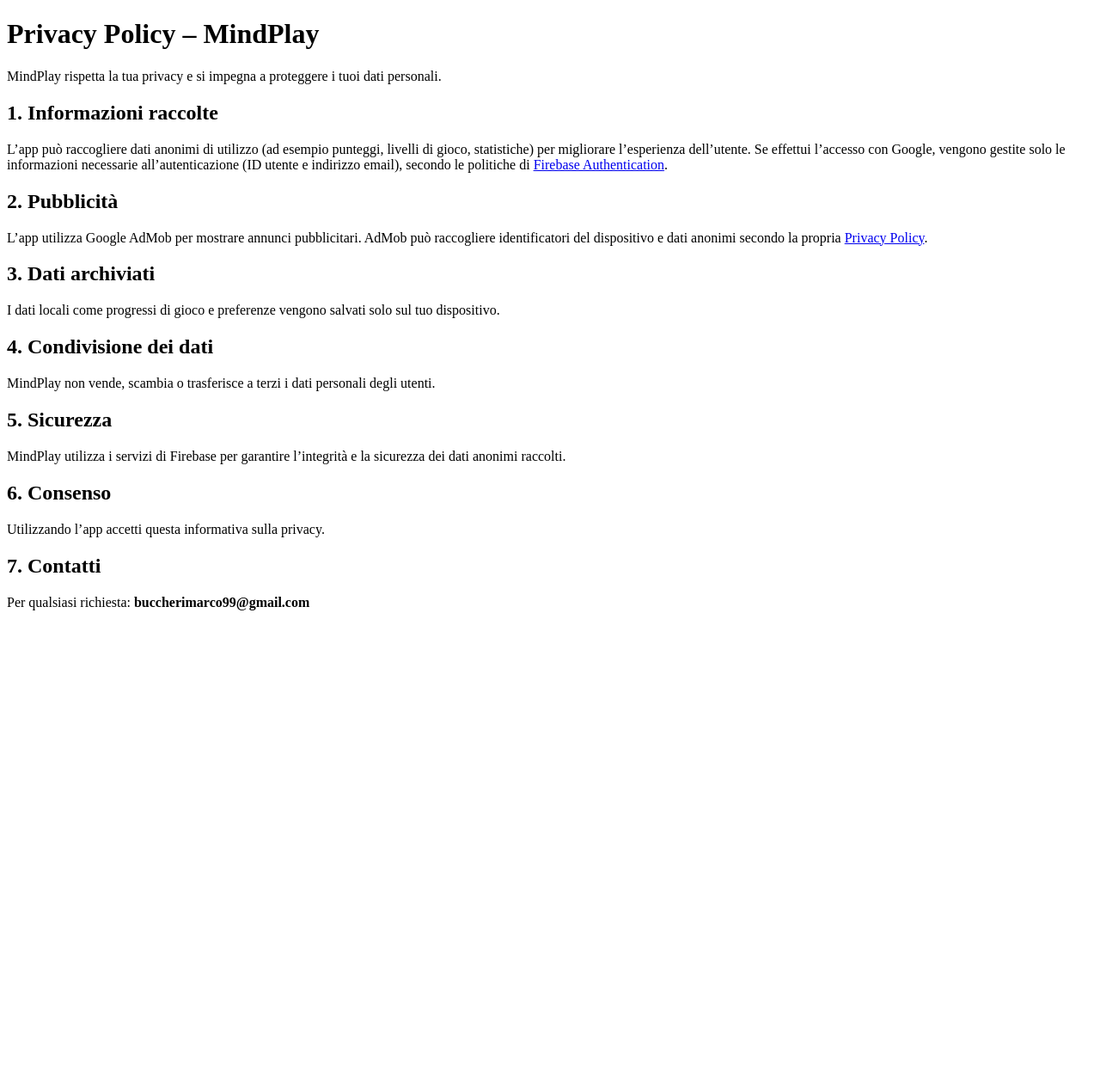
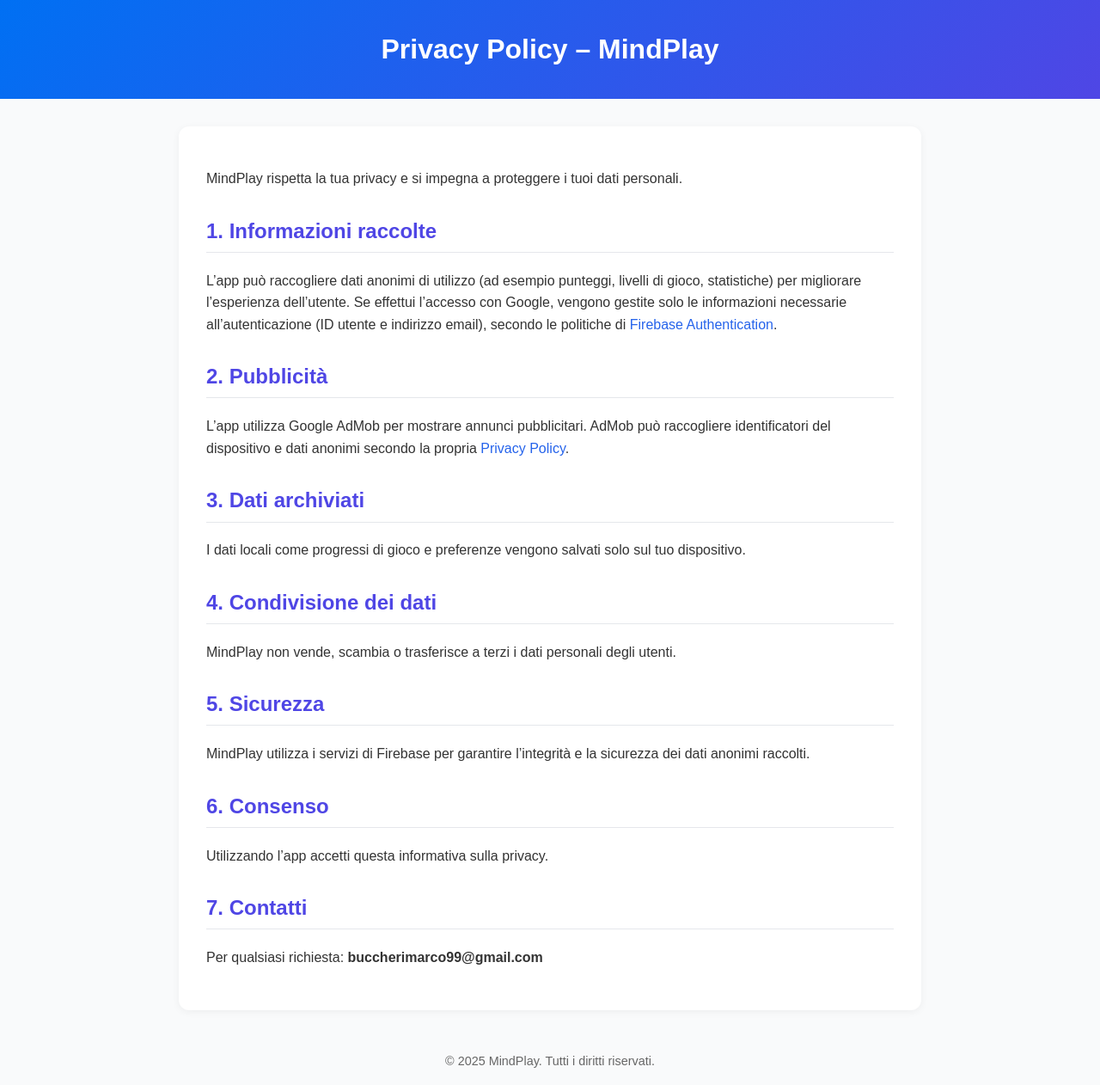
Before and after one commit to Gimmy1999/mindplay-privacy, a plain HTML site: page index.html in a window 1280 px wide. Shown: the whole page at 86% size. Before the commit the page ends 800 px from the top, so only its background shows below. Drawn offline with Linux system fonts and the light colour scheme.

Commit message:
Update index.html

```diff
--- a/index.html
+++ b/index.html
@@ -1,12 +1,64 @@
 <!DOCTYPE html>
 <html lang="it">
 <head>
-  <meta charset="UTF-8">
-  <meta name="viewport" content="width=device-width, initial-scale=1.0">
+  <meta charset="UTF-8" />
+  <meta name="viewport" content="width=device-width, initial-scale=1.0" />
   <title>Privacy Policy – MindPlay</title>
+  <style>
+    body {
+      font-family: "Poppins", Arial, sans-serif;
+      background-color: #f9fafb;
+      color: #333;
+      margin: 0;
+      padding: 0;
+      line-height: 1.6;
+    }
+    header {
+      background: linear-gradient(135deg, #0070f3, #4f46e5);
+      color: white;
+      text-align: center;
+      padding: 2rem 1rem;
+    }
+    header h1 {
+      margin: 0;
+      font-size: 2rem;
+      font-weight: 600;
+    }
+    main {
+      max-width: 800px;
+      margin: 2rem auto;
+      background: white;
+      padding: 2rem;
+      border-radius: 12px;
+      box-shadow: 0 2px 10px rgba(0, 0, 0, 0.05);
+    }
+    h2 {
+      color: #4f46e5;
+      border-bottom: 1px solid #e5e7eb;
+      padding-bottom: 0.3rem;
+      margin-top: 1.8rem;
+    }
+    a {
+      color: #2563eb;
+      text-decoration: none;
+    }
+    a:hover {
+      text-decoration: underline;
+    }
+    footer {
+      text-align: center;
+      font-size: 0.9rem;
+      color: #666;
+      margin: 3rem 0 1rem;
+    }
+  </style>
 </head>
 <body>
+  <header>
     <h1>Privacy Policy – MindPlay</h1>
+  </header>
+
+  <main>
     <p>MindPlay rispetta la tua privacy e si impegna a proteggere i tuoi dati personali.</p>
 
     <h2>1. Informazioni raccolte</h2>
@@ -32,5 +84,14 @@
 
     <h2>7. Contatti</h2>
     <p>Per qualsiasi richiesta: <strong>buccherimarco99@gmail.com</strong></p>
+  </main>
+
+  <footer>
+    © <span id="year"></span> MindPlay. Tutti i diritti riservati.
+  </footer>
+
+  <script>
+    document.getElementById("year").textContent = new Date().getFullYear();
+  </script>
 </body>
 </html>
```
Lines whose indentation alone changed are shown as unchanged.
